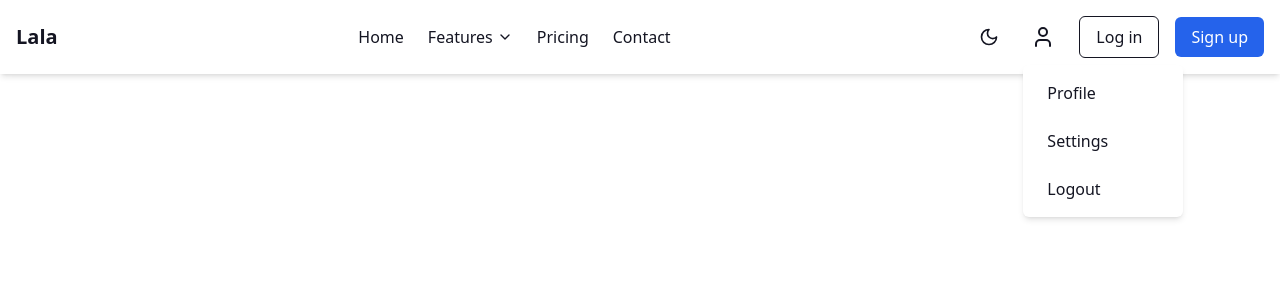
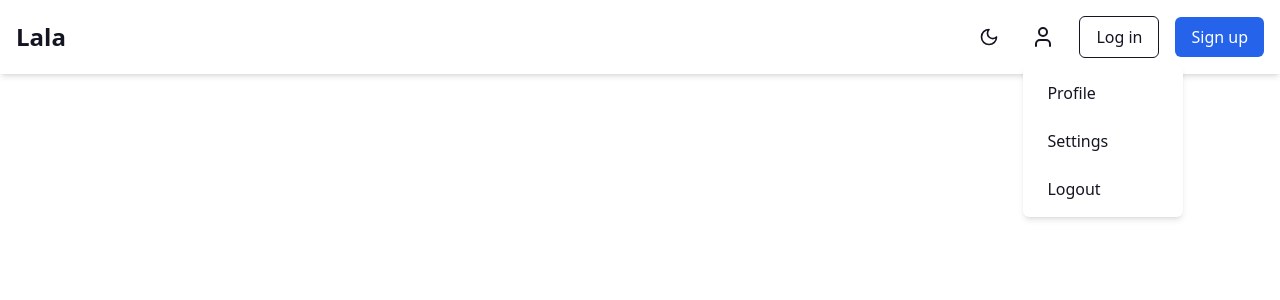
Before and after one commit to ahmedelsayed1996/lala, a Next.js app: page / in a window 1280 px wide. Both pictures are taken after a click on the button 1043 px from the left and 37 px from the top of the page. Shown: the top 300 px of the page. Built offline with nearby package versions, Linux system fonts and the light colour scheme.

Commit message:
change style for header to postized

```diff
--- a/src/app/page.tsx
+++ b/src/app/page.tsx
@@ -1,6 +1,6 @@
-"use client"
+"use client";
 import React from "react";
-import { Menu, X, Sun, Moon, User, ChevronDown } from "lucide-react";
+import { Menu, X, Sun, Moon, User } from "lucide-react";
 import Button from "../app/Button";
 import { cn } from "../app/lib/utils";
 
@@ -8,16 +8,25 @@ const Navbar: React.FC = () => {
   const [isOpen, setIsOpen] = React.useState(false);
   const [darkMode, setDarkMode] = React.useState(false);
   const [userMenuOpen, setUserMenuOpen] = React.useState(false);
-  const [featuresMenuOpen, setFeaturesMenuOpen] = React.useState(false);
+  // const [featuresMenuOpen, setFeaturesMenuOpen] = React.useState(false);
 
   return (
-    <nav className={cn("shadow-md p-4 fixed w-full top-0 z-50", darkMode ? "bg-gray-900 text-red-500" : "bg-white text-black")}>
+    <nav
+      className={cn(
+        "shadow-md p-4 fixed w-full top-0 z-50",
+        darkMode ? "bg-black text-red-500" : "bg-white text-black"
+      )}
+    >
       <div className="container mx-auto flex justify-between items-center">
         {/* Logo */}
-        <div className="text-xl font-bold">Lala</div>
+        <div className="text-2xl font-bold">
+          <a href="#" className="hover:text-red-500">
+            Lala
+          </a>
+        </div>
 
         {/* Desktop Links */}
-        <ul className="hidden md:flex space-x-6">
+        {/* <ul className="hidden md:flex space-x-6">
           <li><a href="#" className="hover:text-red-500">Home</a></li>
           <li className="relative">
             <button onClick={() => setFeaturesMenuOpen(!featuresMenuOpen)} className="flex items-center hover:text-gray-500">
@@ -33,27 +42,53 @@ const Navbar: React.FC = () => {
           </li>
           <li><a href="#" className="hover:text-gray-500">Pricing</a></li>
           <li><a href="#" className="hover:text-gray-500">Contact</a></li>
-        </ul>
+        </ul> */}
 
         {/* Buttons */}
         <div className="hidden md:flex space-x-4 items-center">
-          <button onClick={() => setDarkMode(!darkMode)} className="p-2 rounded-md hover:bg-gray-200 dark:hover:bg-gray-700">
+          <button
+            onClick={() => setDarkMode(!darkMode)}
+            className="p-2 rounded-md hover:text-red-500 dark:hover:bg-gray-700"
+          >
             {darkMode ? <Sun size={20} /> : <Moon size={20} />}
           </button>
           <div className="relative">
-            <button onClick={() => setUserMenuOpen(!userMenuOpen)} className="p-2 rounded-md hover:bg-gray-200 dark:hover:bg-gray-700">
+            <button
+              onClick={() => setUserMenuOpen(!userMenuOpen)}
+              className="p-2 rounded-md hover:text-red-500 dark:hover:bg-gray-700"
+            >
               <User size={24} />
             </button>
             {userMenuOpen && (
               <ul className="absolute mt-2 w-40 bg-white shadow-md rounded-md p-2 space-y-2">
-                <li><a href="#" className="block px-4 py-2 hover:bg-gray-200">Profile</a></li>
-                <li><a href="#" className="block px-4 py-2 hover:bg-gray-200">Settings</a></li>
-                <li><a href="#" className="block px-4 py-2 hover:bg-gray-200">Logout</a></li>
+                <li>
+                  <a href="#" className="block px-4 py-2 hover:text-red-500">
+                    Profile
+                  </a>
+                </li>
+                <li>
+                  <a href="#" className="block px-4 py-2 hover:text-red-500">
+                    Settings
+                  </a>
+                </li>
+                <li>
+                  <a href="#" className="block px-4 py-2 hover:text-red-500">
+                    Logout
+                  </a>
+                </li>
               </ul>
             )}
           </div>
-          <Button variant="outline">Log in</Button>
-          <Button>Sign up</Button>
+          <Button
+            variant="outline"
+            onMouseEnter={(e) => (e.target.style.color = "blue")}
+            onMouseLeave={(e) => (e.target.style.color = "black")}
+          >
+            Log in
+          </Button>
+          <Button
+          onMouseEnter={(e) => (e.target.style.color = "white")}
+          onMouseLeave={(e) => (e.target.style.color = "black")}>Sign up</Button>
         </div>
 
         {/* Mobile Menu Button */}
```
